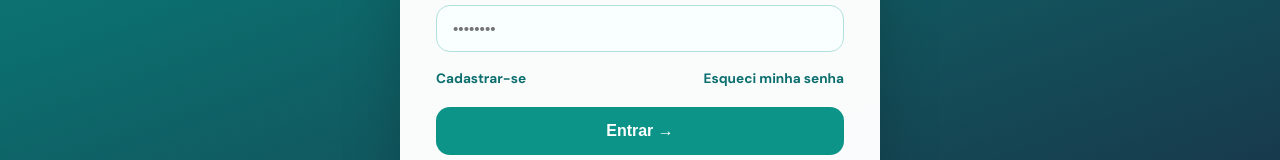
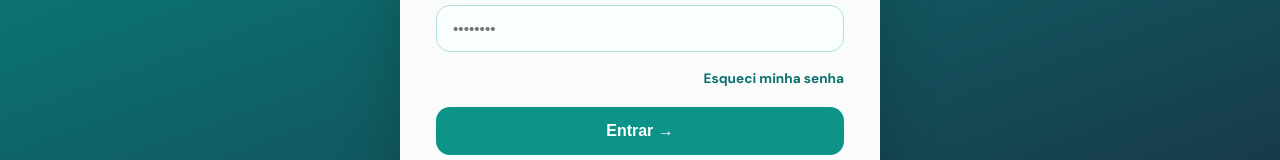
Before and after one commit to GabrielPCdS/petcare-connect-web, a React (Vite) app in the folder petcare-web/: page / in a window 1280 px wide. Shown: the part 510-670 px from the top of the page. Built offline with nearby package versions, Linux system fonts and the light colour scheme; no server answers.

Commit message:
refactor: remover link de cadastro da tela de login

```diff
--- a/petcare-web/src/pages/auth/Login.tsx
+++ b/petcare-web/src/pages/auth/Login.tsx
@@ -89,7 +89,6 @@ export default function Login() {
         </div>
 
         <div className="auth-links">
-          <Link to="/cadastro">Cadastrar-se</Link>
           <Link to="/recuperar-senha">Esqueci minha senha</Link>
         </div>
 
--- a/petcare-web/src/styles/auth.css
+++ b/petcare-web/src/styles/auth.css
@@ -59,7 +59,7 @@
 .msg { margin-top: 18px; border-radius: 12px; padding: 12px 14px; font-size: 0.9rem; }
 .msg.error { background: #fef2f2; border: 1px solid #fecaca; color: #dc2626; }
 .msg.success { background: #ecfdf5; border: 1px solid #bbf7d0; color: #15803d; }
-.auth-links { display: flex; justify-content: space-between; margin-bottom: 20px; font-size: 0.85rem; }
+.auth-links { display: flex; justify-content: flex-end; margin-bottom: 20px; font-size: 0.85rem; }
 .auth-links a, .auth-back { color: var(--teal-dark); font-weight: 700; text-decoration: none; }
 .auth-links a:hover, .auth-back:hover { text-decoration: underline; }
 .auth-back { display: block; text-align: center; margin-top: 24px; font-size: 0.92rem; }
```
